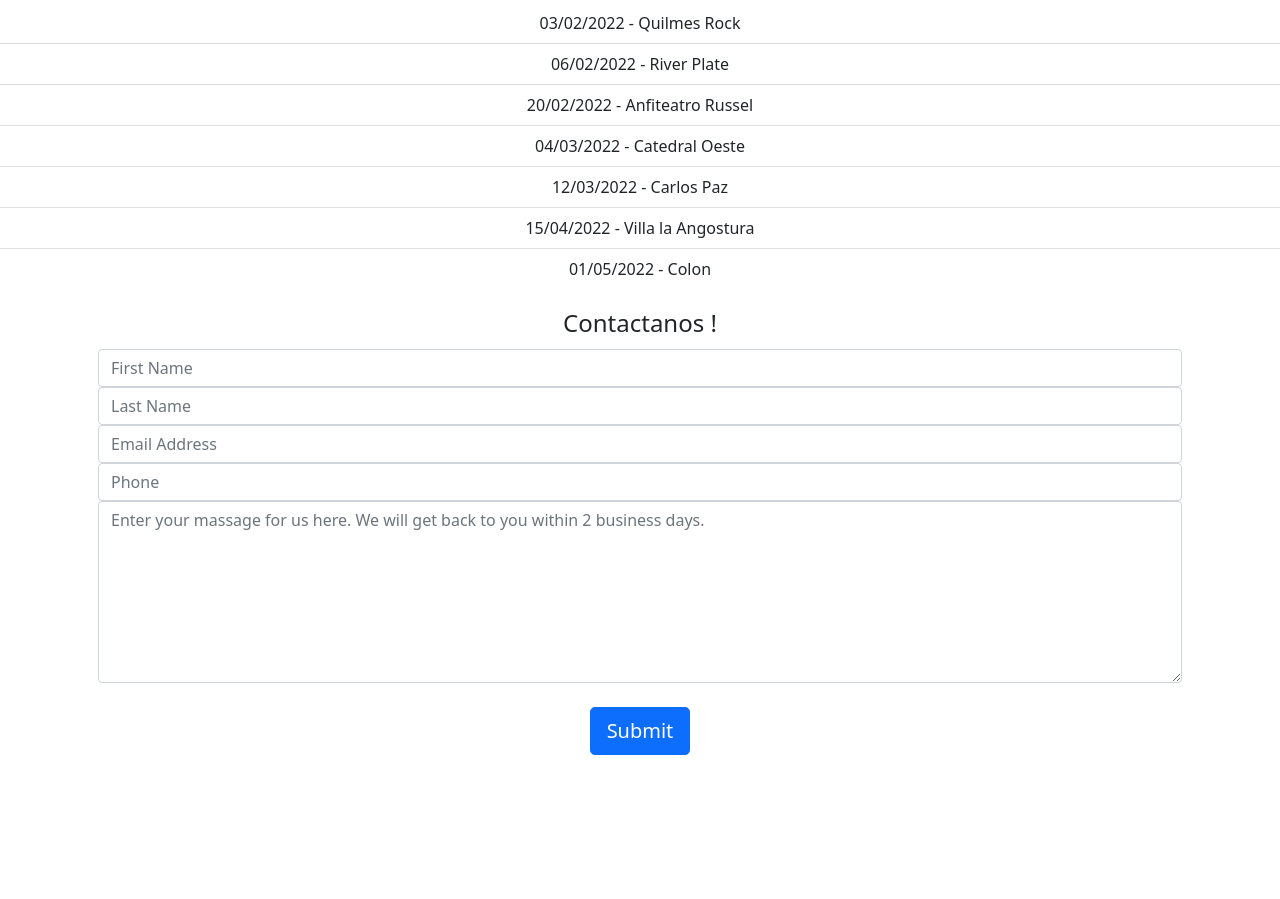
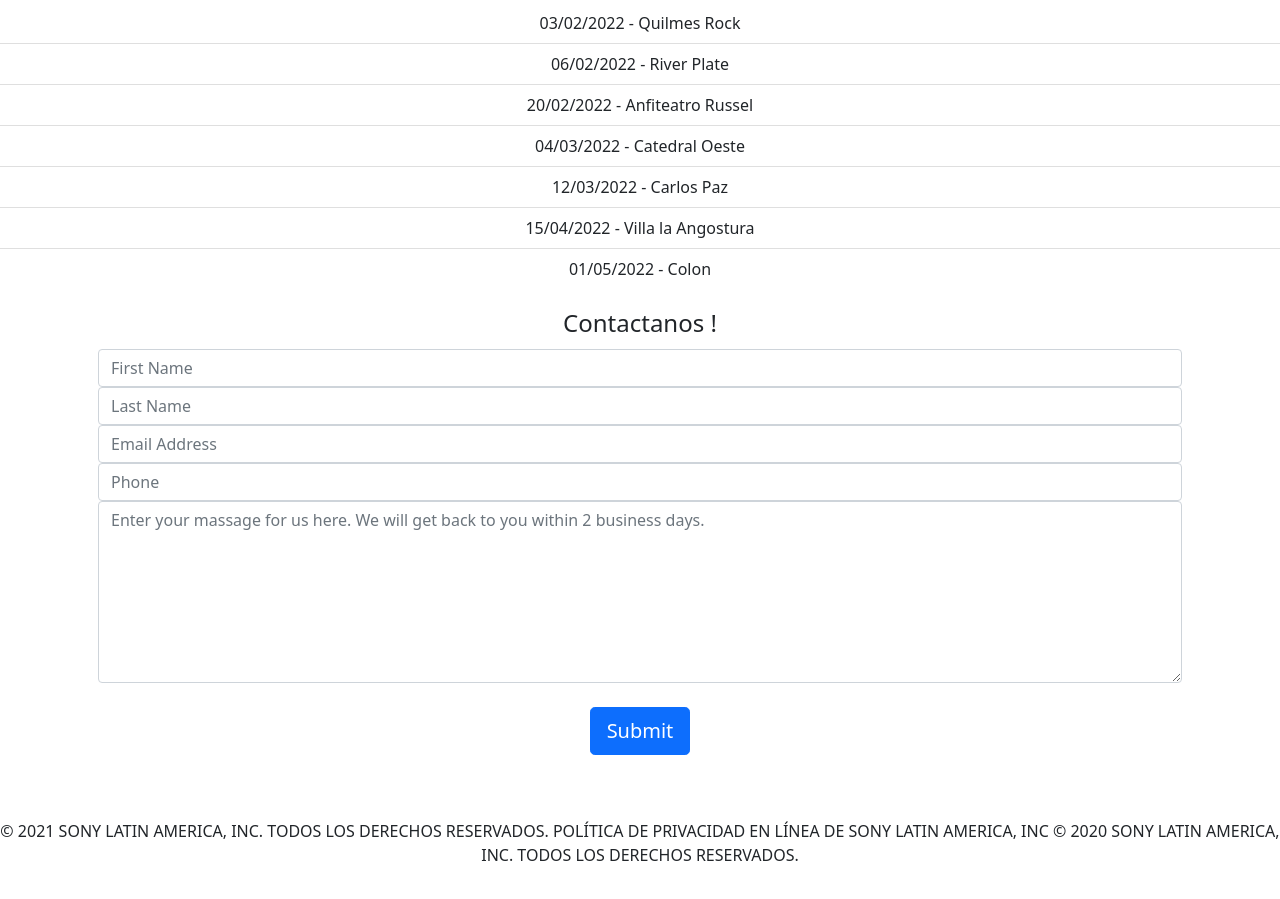
Before and after one commit to nicobengamma/Proyecto-Web-BootStrap, a plain HTML site: page index.html in a window 1280 px wide. Shown: the part 2271-3170 px from the top of the page. Before the commit the page ends 3042 px from the top, so only its background shows below. Drawn offline with nearby package versions, Linux system fonts and the light colour scheme.

Commit message:
se agrego form y footer

```diff
--- a/index.html
+++ b/index.html
@@ -317,6 +317,15 @@
         </div>
     </div>
     </section>
+    <br>
+    <br>
+    <!--footer-->
+    <footer>
+      <p class="text-center">© 2021 SONY LATIN AMERICA, INC. TODOS LOS DERECHOS RESERVADOS.
+
+        POLÍTICA DE PRIVACIDAD EN LÍNEA DE SONY LATIN AMERICA, INC © 2020 SONY LATIN AMERICA, INC. TODOS LOS DERECHOS RESERVADOS.</p>
+    </footer>
+    <br>
     <!-- JavaScript Bundle with Popper -->
     <script
       src="https://cdn.jsdelivr.net/npm/bootstrap@5.1.3/dist/js/bootstrap.bundle.min.js"
```
